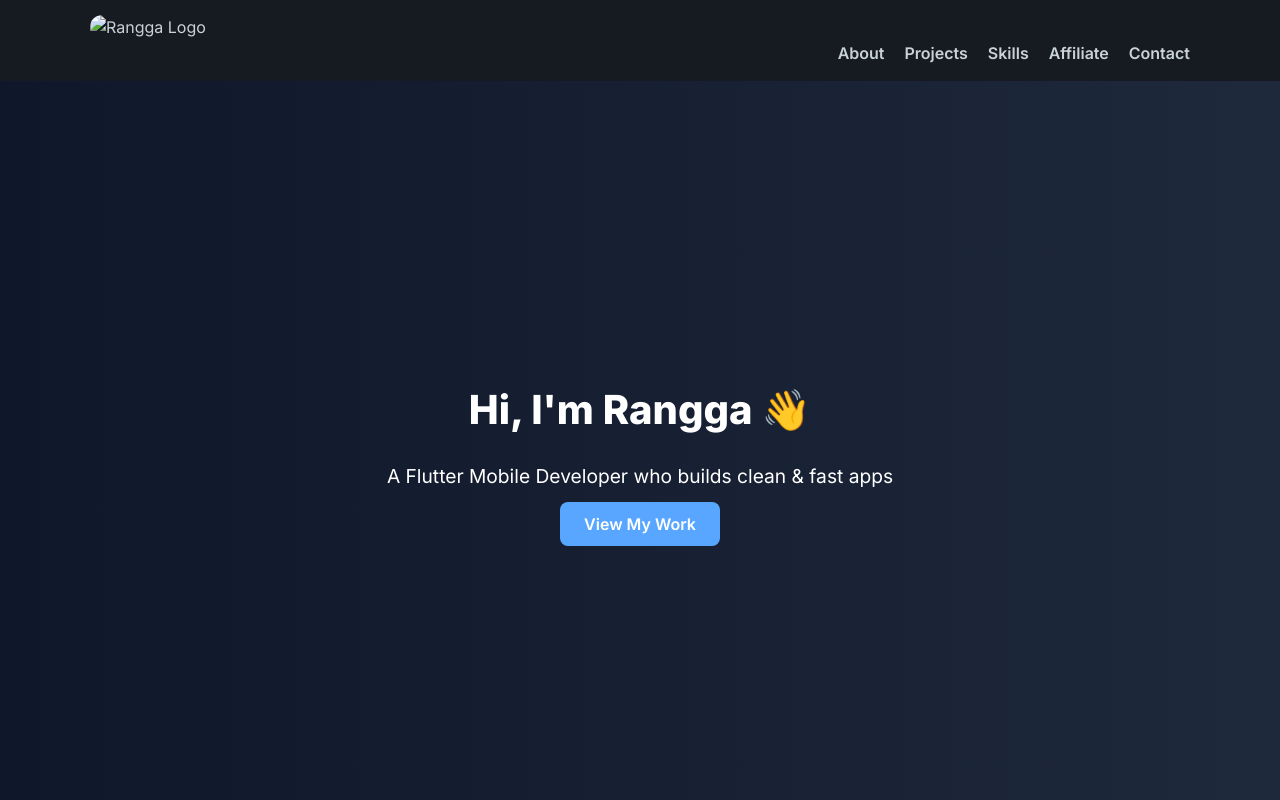
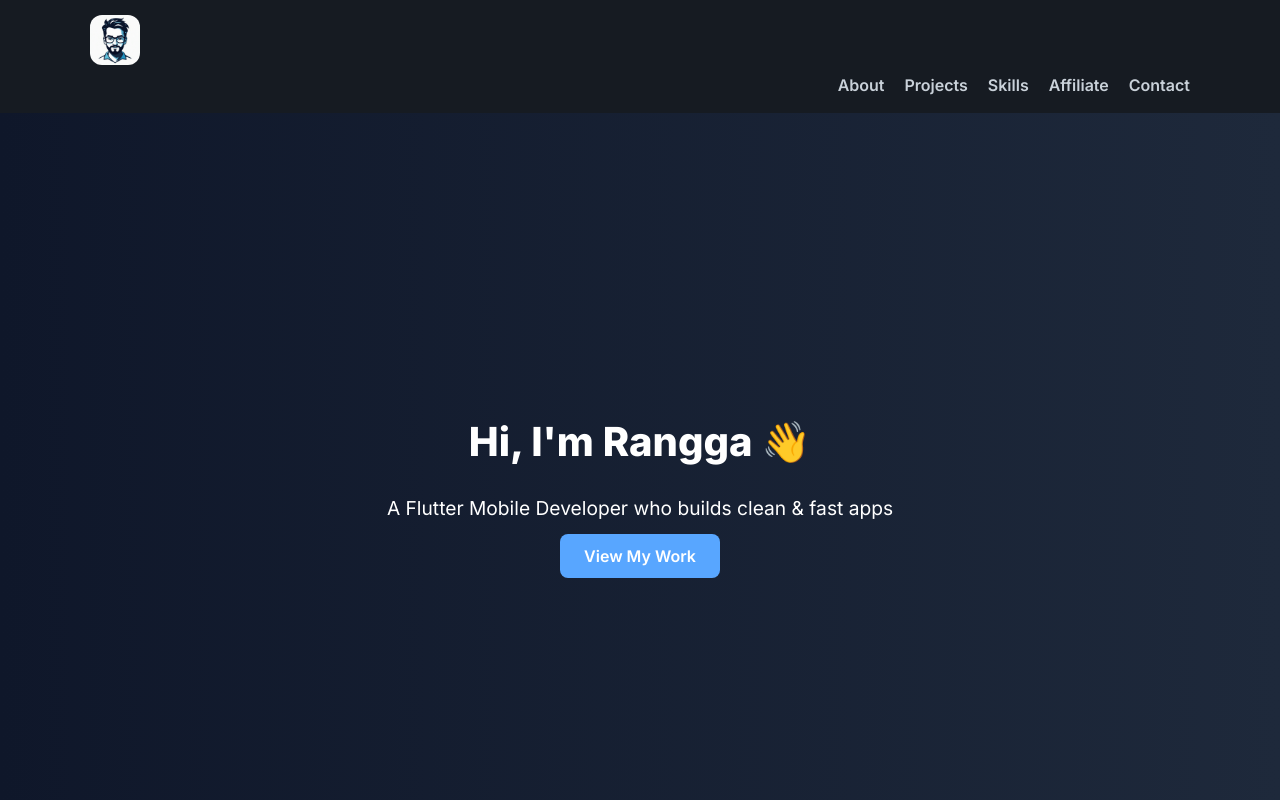
Before and after one commit to ranggajaya/ranggadev.github.io, a plain HTML site: page index.html in a window 1280 px wide. Shown: the top 800 px of the page. Drawn offline with Linux system fonts and the light colour scheme.

Commit message:
Update index.html

```diff
--- a/index.html
+++ b/index.html
@@ -14,7 +14,7 @@
   <body class="dark-mode">
     <header class="navbar">
       <div class="container">
-        <img src="images/logo.png" alt="Rangga Logo" class="logo" />
+        <img src="images/logo.jpg" alt="Rangga Logo" class="logo" />
         <nav>
           <ul>
             <li><a href="#about">About</a></li>
```
